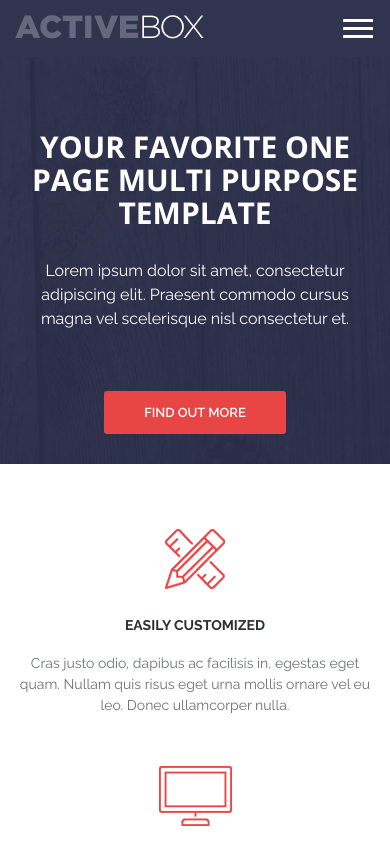
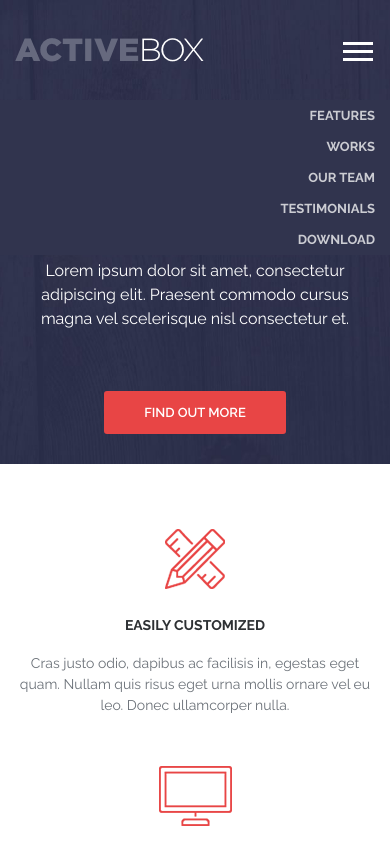
Before and after one commit to yam86rus/ActivBox, a plain HTML site: page index.html in a window 390 px wide. Both pictures are taken after a click on the button "Menu". Shown: the top 844 px of the page. Drawn offline with nearby package versions, Linux system fonts and the light colour scheme.

Commit message:
add burger menu

```diff
--- a/app.js
+++ b/app.js
@@ -1,20 +1,54 @@
 $(function () {
+    // === FIxed Header === //
     let header = $("#header");
     let intro = $("#intro");
     let introH = intro.innerHeight();
     let scrollPos = $(window).scrollTop();
+    let nav = $('#nav');
+    let navToggle = $('#navToggle');
 
-    $(window).on("scroll load resize",function () {
-        let introH = intro.innerHeight();
+    checkScroll(scrollPos,introH);
+
+    $(window).on("scroll load resize", function () {
+        introH = intro.innerHeight();
         scrollPos = $(this).scrollTop();
 
+        checkScroll(scrollPos,introH);
+
+    });
+
+    function checkScroll(scrollPos,introH) {
         if (scrollPos > introH) {
             header.addClass("fixed");
         } else {
             header.removeClass("fixed");
         }
+    }
+
+
+    // === Smooth scroll === //
+
+    $("[data-scroll]").on("click", function (event) {
+        event.preventDefault();
+
+        let elementId = $(this).data('scroll');
+        let elementOffset = $(elementId).offset().top;
+
+        nav.removeClass("show");
+
+        $("html, body").animate({
+            scrollTop: elementOffset - 70
+        }, 600);
 
     });
 
-    header.addClass("fixed");
+    // === Nav Toggle === //
+
+
+    navToggle.on('click', function(event) {
+
+        event.preventDefault();
+        nav.toggleClass("show");
+
+    });
 });
--- a/css/style.css
+++ b/css/style.css
@@ -563,7 +563,21 @@ p {
 
     /* Navigation */
     .nav {
+        width: 100%;
+        text-align: right;
+        background-color: #31344e;
         display: none;
+        flex-direction: column;
+        position: absolute;
+        right: 0;
+        top: 100%;
+    }
+
+    .nav.show {
+        display: flex;
+    }
+    .nav_link {
+        padding: 8px 15px;
     }
 
     /* Burger */
--- a/index.html
+++ b/index.html
@@ -37,14 +37,14 @@
             <div class="header__logo">
                 <img src="img/activebox-logo.png" alt="">
             </div>
-            <nav class="nav">
-                <a class="nav_link" href="#">Features</a>
-                <a class="nav_link" href="#">Works</a>
-                <a class="nav_link" href="#">Our team</a>
-                <a class="nav_link" href="#">Testimonials</a>
-                <a class="nav_link" href="#">Download</a>
+            <nav class="nav" id="nav">
+                <a class="nav_link" href="#" data-scroll="#features">Features</a>
+                <a class="nav_link" href="#" data-scroll="#works">Works</a>
+                <a class="nav_link" href="#" data-scroll="#team">Our team</a>
+                <a class="nav_link" href="#" data-scroll="#reviews">Testimonials</a>
+                <a class="nav_link" href="#" data-scroll="#download">Download</a>
             </nav>
-            <button class="burger" type="button">
+            <button class="burger" type="button" id="navToggle">
                 <span class="burger__item">Menu</span>
             </button>
         </div>
@@ -65,7 +65,7 @@
 </div>
 
 <!--Features-->
-<div class="container">
+<div class="container" id="features">
     <div class="features">
         <div class="features__item">
             <img class="features__icon" src="img/features/feature-1.png" alt="">
@@ -120,7 +120,7 @@
 
 <!--Works-->
 
-<div class="works">
+<div class="works" id="works">
     <div class="works__item">
         <img class="works__photo" src="img/works/work-1.jpg" alt="">
         <div class="works__content">
@@ -180,7 +180,7 @@
 </div> <!--/.works-->
 
 <!--Team-->
-<div class="team">
+<div class="team" id="team">
     <div class="container">
         <div class="team__inner">
 
@@ -303,7 +303,7 @@
 </div> <!-- /.team -->
 
 <!-- Reviews -->
-<div class="reviews">
+<div class="reviews" id="reviews">
     <div class="container">
         <div class="reviews__item">
             <div class="reviews__photo">
@@ -321,7 +321,7 @@
 </div>  <!-- /.reviews -->
 
 <!-- Download-->
-<div class="download">
+<div class="download" id="download">
     <div class="container">
         <h3 class="download__title">Are You Ready to Start? Download Now For Free!</h3>
         <div class="download__text">
```
